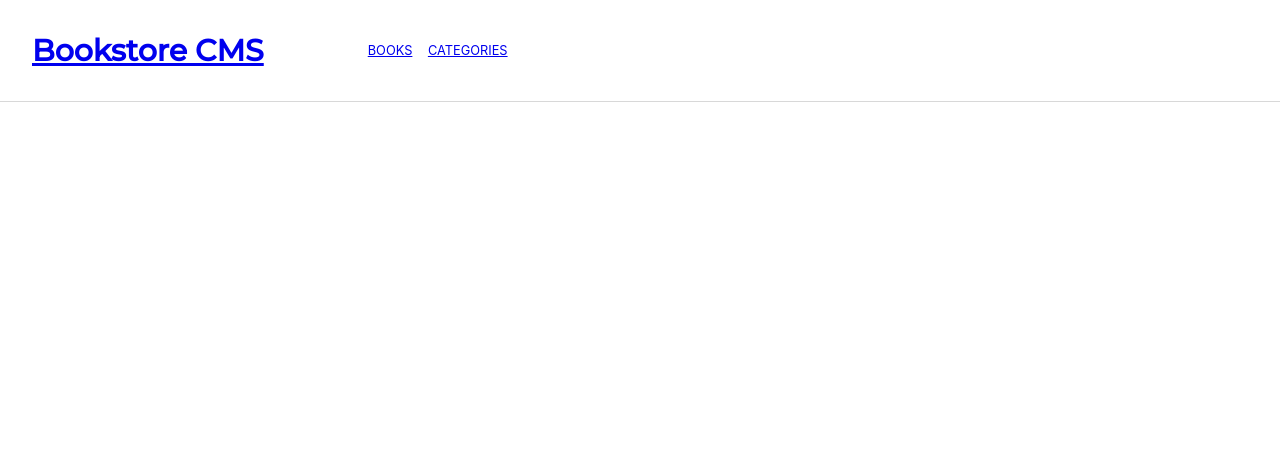
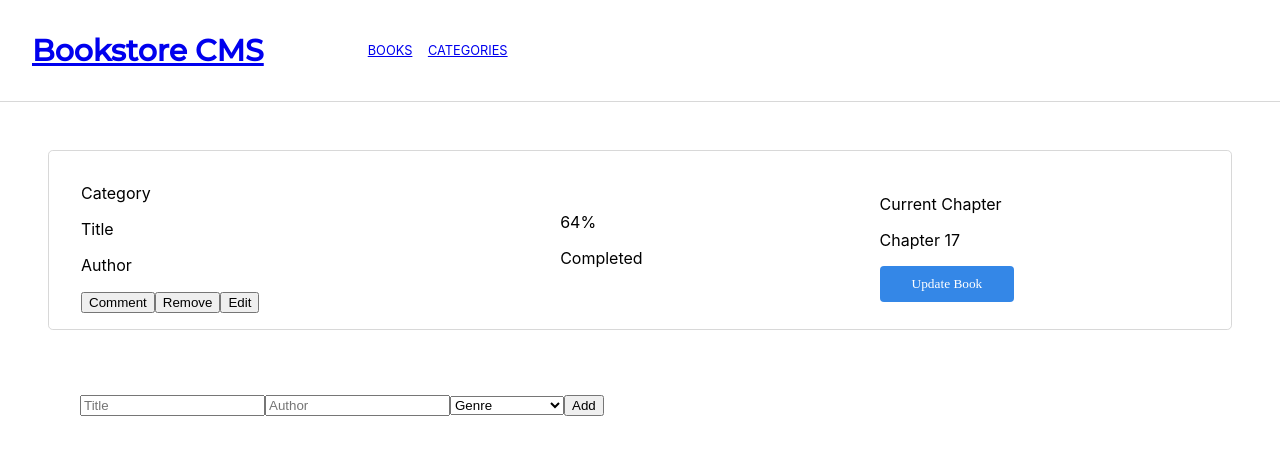
Before and after one commit to Aduda-Boaz/bookstore-cms, a React (Create React App) app: page /bookstore in a window 1280 px wide. Shown: the top 454 px of the page. Built offline with nearby package versions, Linux system fonts and the light colour scheme.

Commit message:
Add form

```diff
--- a/src/App.css
+++ b/src/App.css
@@ -32,3 +32,30 @@
   font-weight: bold;
   color: var(--azure);
 }
+
+.List-container {
+  display: grid;
+  grid-template-columns: 3fr 2fr 2fr;
+  margin: 3rem;
+  padding: 1rem 2rem;
+  align-items: center;
+  background-color: white;
+  border: 1px solid #d8d8d8;
+  border-radius: 0.3rem;
+}
+
+.progressBtn {
+  background-color: #3487e7;
+  color: white;
+  font-family: 'Roboto Slab', serif;
+  height: 2.2rem;
+  border: none;
+  border-radius: 4px;
+  padding: 0 2rem;
+}
+
+.add-new {
+  margin: 3rem;
+  padding: 1rem 2rem;
+  gap: 0.968rem;
+}
--- a/src/App.js
+++ b/src/App.js
@@ -1,14 +1,17 @@
 import React from 'react';
 import { Route, Routes } from 'react-router-dom';
 import './App.css';
+import BookDisplay from './components/BookDisplay';
 import Nav from './components/NavBar';
+import BookCategories from './components/BookCategory';
 
 function App() {
   return (
     <div className='App'>
       <Nav />
       <Routes>
-        <Route />
+        <Route path='bookstore' element={<BookDisplay />} />
+        <Route path='categories' element={<BookCategories />} />
       </Routes>
     </div>
   );
--- /dev/null
+++ b/src/components/BookCategory.js
@@ -0,0 +1,11 @@
+import React from 'react';
+
+function BookCategories() {
+  return (
+    <div className="categories">
+      <p>Under construction...</p>
+    </div>
+  );
+}
+
+export default BookCategories;
--- a/src/components/BookDisplay.js
+++ b/src/components/BookDisplay.js
@@ -1,9 +1,12 @@
 import React from 'react';
+import BookForm from './BookForm';
+import BookList from './BookList';
 
 function BookDisplay() {
   return (
     <div>
-
+      <BookList />
+      <BookForm />
     </div>
   );
 }
--- /dev/null
+++ b/src/components/BookForm.js
@@ -0,0 +1,28 @@
+import React from 'react';
+
+function BookForm() {
+  return (
+    <div>
+      <form className="add-new">
+        <label htmlFor="Title">
+          <input id="Title" placeholder="Title" required />
+        </label>
+        <label htmlFor="author">
+          <input id="author" placeholder="Author" />
+        </label>
+        <label htmlFor="genre">
+          <select className="book-selection" id="genre" required>
+            <option value="Unknown">Genre</option>
+            <option value="Leadership">Leadership</option>
+            <option value="Science-Fiction">Science-Fiction</option>
+            <option value="Business">Business</option>
+            <option value="Romance">Romance</option>
+          </select>
+        </label>
+        <button type="submit" className="add-book">Add</button>
+      </form>
+    </div>
+  );
+}
+
+export default BookForm;
--- a/src/components/BookList.js
+++ b/src/components/BookList.js
@@ -3,7 +3,29 @@ import React from 'react';
 function BookList() {
   return (
     <div className='List-container'>
-
+      <div className='BookDetils'>
+      <p className="Genre">Category</p>
+        <p className="BookTitle">Title</p>
+        <p className="BookAuthor">Author</p>
+        <button type="button" className="btn">Comment</button>
+        <button type="button" className="btn">Remove</button>
+        <button type="button" className="btn">Edit</button>
+      </div>
+      <div className='Scale'>
+        <div className="GraphContainer" />
+        <div className="Graph">
+          <p className="percentage">64%</p>
+          <p className="completed">Completed</p>
+        </div>
+      </div>
+      <div className="Progress">
+        <div className="progressBar" />
+        <p>Current Chapter</p>
+        <p>Chapter 17</p>
+        <button type="button" className="progressBtn btn">Update Book</button>
+      </div>
     </div>
   );
 }
+
+export default BookList;
--- a/src/components/NavBar.js
+++ b/src/components/NavBar.js
@@ -3,7 +3,7 @@ import { NavLink } from 'react-router-dom';
 
 function Nav() {
   return (
-    <navbar className="Navbar">
+    <header className="Navbar">
       <nav className='Nav-header'>
       <h1 className="Nav-logo">
           <NavLink to="/bookstore/" rel="noopener noreferrer">
@@ -17,13 +17,13 @@ function Nav() {
             </NavLink>
           </li>
           <li>
-            <NavLink to="/Categories/" rel="noopener noreferrer">
+            <NavLink to="/categories/" rel="noopener noreferrer">
               Categories
             </NavLink>
           </li>
         </ul>
       </nav>
-    </navbar>
+    </header>
   );
 }
 
```
